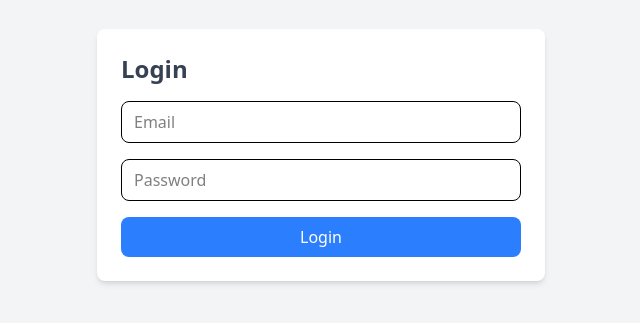
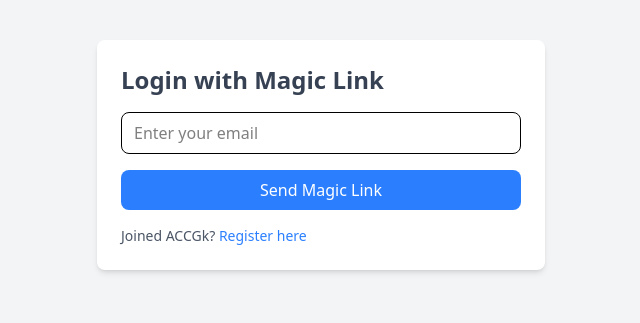
Before and after one commit to hillary-gor/accgk, a Next.js app: page /login in a window 1280 px wide. Shown: the part 245-568 px from the top of the page, without its empty margins (319-959 px from the left). Built offline with nearby package versions, Linux system fonts and the light colour scheme; no server answers.

Commit message:
feat: updated login page with magic link functionality and cooldown timer

```diff
--- /dev/null
+++ b/app/components/ThemeProvider.tsx
@@ -0,0 +1,7 @@
+"use client";
+import { ThemeProvider as NextThemesProvider } from "next-themes";
+import { ReactNode } from "react";
+
+export function ThemeProvider({ children }: { children: ReactNode }) {
+  return <NextThemesProvider attribute="class">{children}</NextThemesProvider>;
+}
--- /dev/null
+++ b/app/context/AuthContext.tsx
@@ -0,0 +1,59 @@
+import { createContext, useContext, useEffect, useState } from "react";
+import { getSupabaseClient } from "@/lib/supabaseClient";
+import { Session, User } from "@supabase/supabase-js";
+
+interface AuthContextType {
+  user: User | null;
+  session: Session | null;
+  loading: boolean;
+}
+
+const AuthContext = createContext<AuthContextType | undefined>(undefined);
+
+export function AuthProvider({ children }: { children: React.ReactNode }) {
+  const supabase = getSupabaseClient();
+  const [session, setSession] = useState<Session | null>(null);
+  const [user, setUser] = useState<User | null>(null);
+  const [loading, setLoading] = useState(true);
+
+  useEffect(() => {
+    const getSession = async () => {
+      const { data, error } = await supabase.auth.getSession();
+      if (error) {
+        console.error("Error fetching session:", error);
+      } else {
+        setSession(data.session);
+        setUser(data.session?.user ?? null); // Ensure user is either User or null
+      }
+      setLoading(false);
+    };
+
+    getSession();
+
+    // Listen for auth state changes
+    const { data: authListener } = supabase.auth.onAuthStateChange(
+      (_, newSession) => {
+        setSession(newSession);
+        setUser(newSession?.user ?? null);
+      }
+    );
+
+    return () => {
+      authListener.subscription.unsubscribe();
+    };
+  }, [supabase]);
+
+  return (
+    <AuthContext.Provider value={{ user, session, loading }}>
+      {children}
+    </AuthContext.Provider>
+  );
+}
+
+export function useAuth() {
+  const context = useContext(AuthContext);
+  if (!context) {
+    throw new Error("useAuth must be used within an AuthProvider");
+  }
+  return context;
+}
--- a/app/login/page.tsx
+++ b/app/login/page.tsx
@@ -1,5 +1,5 @@
 "use client";
-import { useState } from "react";
+import { useState, useEffect } from "react";
 import { useRouter } from "next/navigation";
 import { getSupabaseClient } from "@/lib/supabaseClient";
 
@@ -7,58 +7,112 @@ export default function LoginPage() {
   const supabase = getSupabaseClient();
   const router = useRouter();
   const [email, setEmail] = useState("");
-  const [password, setPassword] = useState("");
   const [loading, setLoading] = useState(false);
+  const [message, setMessage] = useState("");
   const [error, setError] = useState("");
+  const [attempts, setAttempts] = useState(0);
+  const [cooldown, setCooldown] = useState(0);
 
-  async function handleLogin(e: React.FormEvent) {
+  // Handle cooldown timer
+  useEffect(() => {
+    if (cooldown > 0) {
+      const timer = setTimeout(() => setCooldown((prev) => prev - 1), 1000);
+      return () => clearTimeout(timer);
+    }
+  }, [cooldown]);
+
+  async function handleMagicLinkLogin(e: React.FormEvent) {
     e.preventDefault();
+    if (cooldown > 0 || loading) return;
+
     setLoading(true);
     setError("");
+    setMessage("");
 
-    const { error } = await supabase.auth.signInWithPassword({ email, password });
+    try {
+      // Check if user exists and fetch role
+      const { data: user, error: fetchError } = await supabase
+        .from("users")
+        .select("email, role")
+        .eq("email", email)
+        .single();
 
-    if (error) {
-      setError(error.message);
-    } else {
-      router.push("/dashboard");
+      if (fetchError || !user) {
+        setError("No account found. Please register.");
+        setTimeout(() => router.push("/register"), 2000);
+        setLoading(false);
+        return;
+      }
+
+      // Prevent multiple login attempts
+      if (attempts >= 3) {
+        setError("Too many login attempts. Try again later.");
+        setCooldown(30); // Set 30-second cooldown
+        setLoading(false);
+        return;
+      }
+
+      // Send the magic link
+      const { error: authError } = await supabase.auth.signInWithOtp({
+        email,
+        options: {
+          shouldCreateUser: false,
+          emailRedirectTo: `${window.location.origin}/auth-callback?role=${user.role}`, // Redirect with role
+        },
+      });
+
+      if (authError) throw authError;
+
+      setMessage("Check your email for a magic link.");
+      setAttempts((prev) => prev + 1);
+    } catch (err: unknown) {
+      if (err instanceof Error) {
+        setError(err.message);
+      } else {
+        setError("An unexpected error occurred.");
+      }
+    } finally {
+      setLoading(false);
     }
-
-    setLoading(false);
   }
 
   return (
-    <div className="flex items-center justify-center min-h-screen bg-gray-100">
-      <div className="bg-white p-6 rounded-lg shadow-md w-full max-w-md">
-        <h1 className="text-2xl font-semibold text-gray-700 mb-4">Login</h1>
+    <div className="flex items-center justify-center min-h-screen bg-gray-100 dark:bg-gray-900">
+      <div className="bg-white dark:bg-gray-800 p-6 rounded-lg shadow-md w-full max-w-md">
+        <h1 className="text-2xl font-semibold text-gray-700 dark:text-gray-200 mb-4">
+          Login with Magic Link
+        </h1>
 
         {error && <p className="text-red-500 text-sm">{error}</p>}
+        {message && <p className="text-green-500 text-sm">{message}</p>}
 
-        <form onSubmit={handleLogin} className="space-y-4">
+        <form onSubmit={handleMagicLinkLogin} className="space-y-4">
           <input
             type="email"
-            placeholder="Email"
+            placeholder="Enter your email"
             value={email}
             onChange={(e) => setEmail(e.target.value)}
             required
-            className="w-full px-3 py-2 border rounded-lg"
-          />
-          <input
-            type="password"
-            placeholder="Password"
-            value={password}
-            onChange={(e) => setPassword(e.target.value)}
-            required
-            className="w-full px-3 py-2 border rounded-lg"
+            className="w-full px-3 py-2 border rounded-lg dark:bg-gray-700 dark:text-white"
           />
           <button
             type="submit"
-            disabled={loading}
-            className="w-full bg-blue-500 text-white py-2 rounded-lg hover:bg-blue-600 transition"
+            disabled={loading || cooldown > 0}
+            className="w-full bg-blue-500 text-white py-2 rounded-lg hover:bg-blue-600 transition disabled:opacity-50"
           >
-            {loading ? "Logging in..." : "Login"}
+            {cooldown > 0 ? `Try again in ${cooldown}s` : loading ? "Sending Magic Link..." : "Send Magic Link"}
           </button>
         </form>
+
+        <p className="text-sm text-gray-600 dark:text-gray-400 mt-4">
+          Joined ACCGk?{" "}
+          <button
+            onClick={() => router.push("/register")}
+            className="text-blue-500 hover:underline"
+          >
+            Register here
+          </button>
+        </p>
       </div>
     </div>
   );
--- /dev/null
+++ b/middleware.ts
@@ -0,0 +1,52 @@
+import { NextResponse } from "next/server";
+import type { NextRequest } from "next/server";
+import { createClient } from "@supabase/supabase-js";
+
+export async function middleware(req: NextRequest) {
+  const res = NextResponse.next();
+
+  // Get Supabase credentials
+  const supabaseUrl = process.env.NEXT_PUBLIC_SUPABASE_URL!;
+  const supabaseAnonKey = process.env.NEXT_PUBLIC_SUPABASE_ANON_KEY!;
+
+  // Create Supabase client
+  const supabase = createClient(supabaseUrl, supabaseAnonKey, {
+    global: { headers: { Authorization: `Bearer ${req.cookies.get("sb-access-token")?.value}` } },
+  });
+
+  // Fetch session
+  const { data: { user } } = await supabase.auth.getUser();
+
+  if (!user) {
+    return NextResponse.redirect(new URL("/login", req.url));
+  }
+
+  // Fetch user role from Supabase
+  const { data: userData } = await supabase
+    .from("users")
+    .select("role")
+    .eq("id", user.id)
+    .single();
+
+  const role = userData?.role || "caregiver"; // Default role
+
+  // Redirect based on role
+  const dashboardRoutes: Record<string, string> = {
+    admin: "/dashboard/admin",
+    institution: "/dashboard/institution",
+    data_team: "/dashboard/data-team",
+    caregiver: "/dashboard/caregiver",
+  };
+
+  const redirectTo = dashboardRoutes[role] || "/dashboard/caregiver";
+
+  if (!req.nextUrl.pathname.startsWith(redirectTo)) {
+    return NextResponse.redirect(new URL(redirectTo, req.url));
+  }
+
+  return res;
+}
+
+export const config = {
+  matcher: ["/dashboard/:path*"],
+};
```
